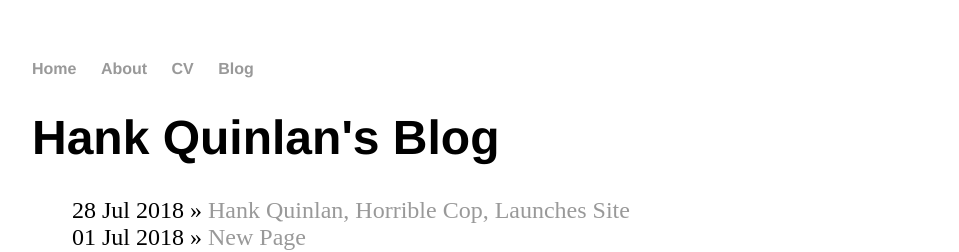
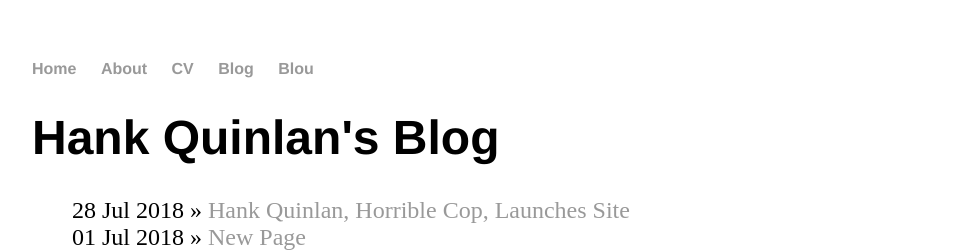
Before and after one commit to louis-a1/louis-a1.github.io, a Jekyll site: the page built from blog/index.html, in a window 1280 px wide. Shown: the top 252 px of the page, without its empty margins (160-1119 px from the left). Built offline with Jekyll 4.4.1, drawn with Linux system fonts in a browser that asks for light colours.

Commit message:
Update default.html

```diff
--- a/_layouts/default.html
+++ b/_layouts/default.html
@@ -12,6 +12,7 @@
 		        	<li><a href="/about">About</a></li>
 	        		<li><a href="/cv">CV</a></li>
 	        		<li><a href="/blog">Blog</a></li>
+				<li><a href="/blou">Blou</a></li>
 	    		</ul>
 			</nav>
 			<div class="container">
```
